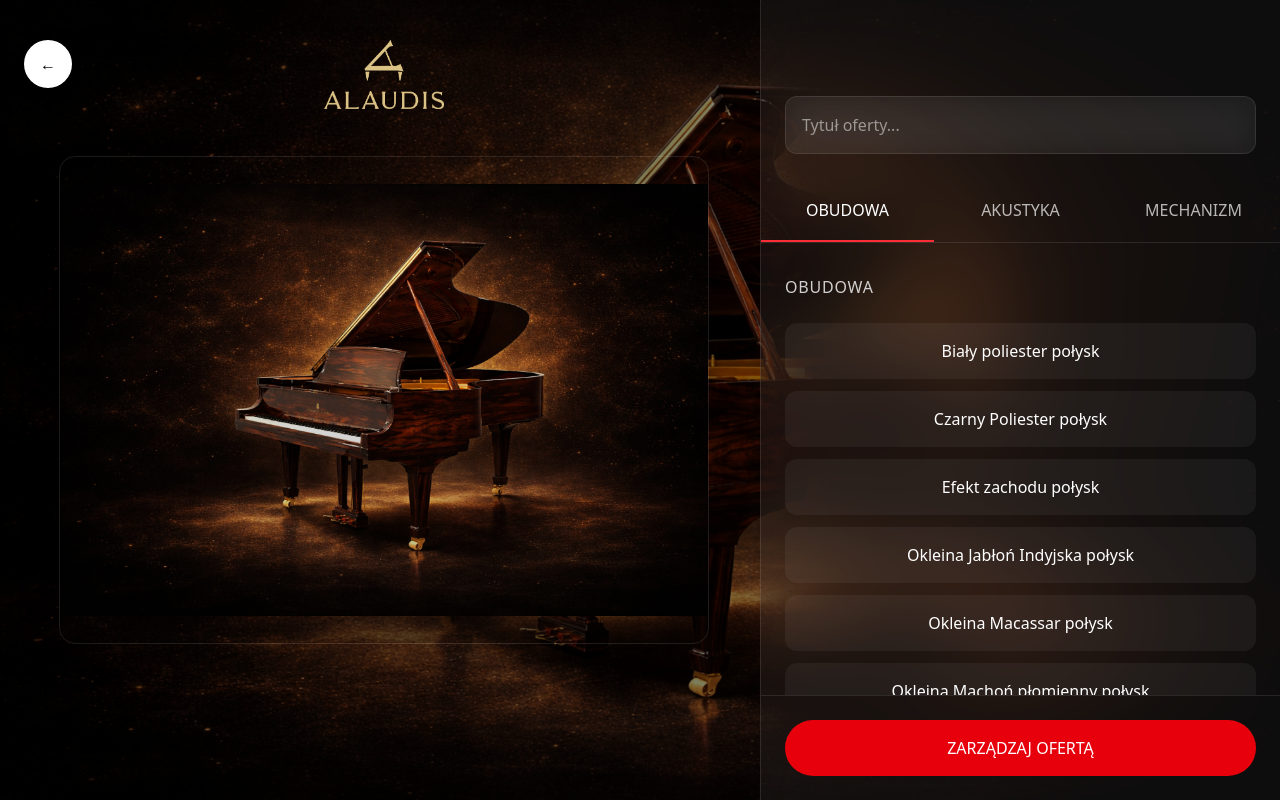
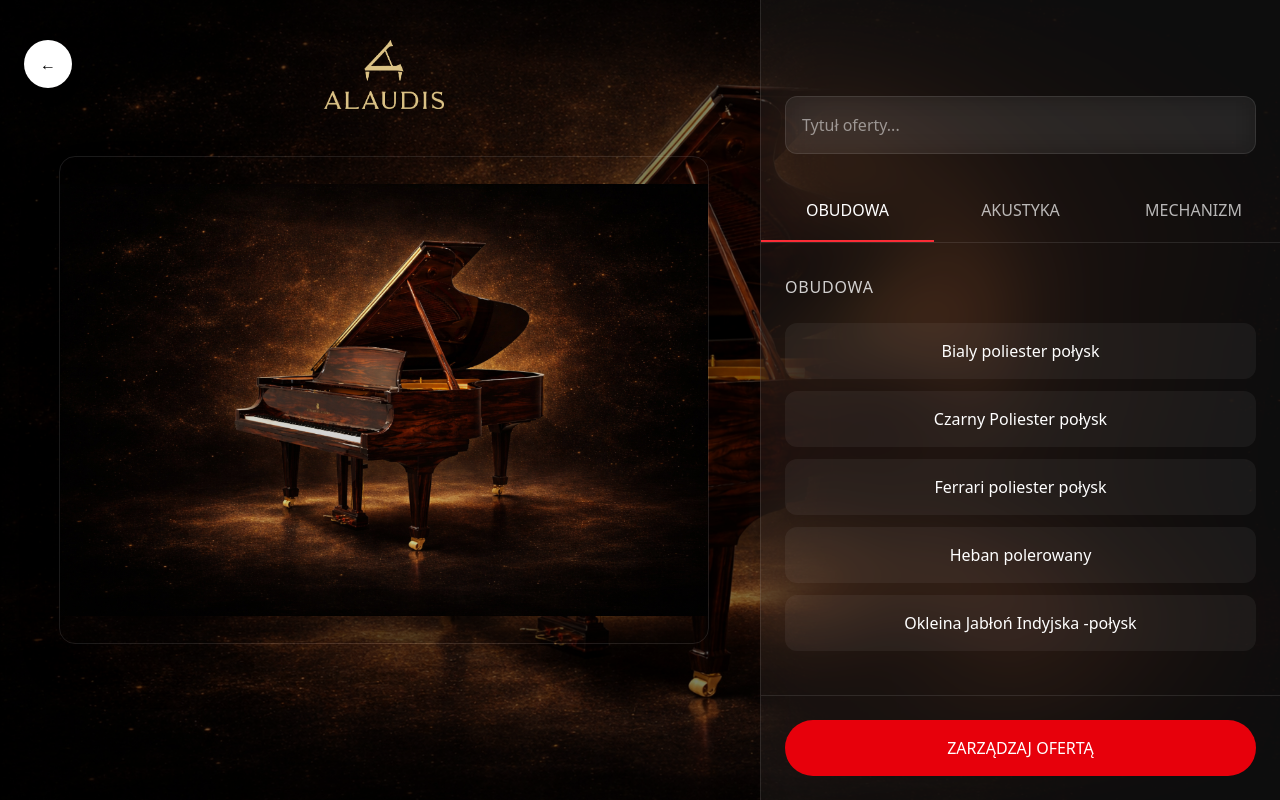
Before and after one commit to RafalZduniak77/alaudis-site, a Next.js app: page /konfigurator in a window 1280 px wide. Built offline with nearby package versions, Linux system fonts and the light colour scheme.

Commit message:
Update homepage text and Alaudis 214

```diff
--- a/components/konfigurator/data.ts
+++ b/components/konfigurator/data.ts
@@ -23,7 +23,8 @@
 // - defaultPreviewImage
 //
 // UWAGA:
-// Podmieniłem ścieżki plików na dokładne nazwy, które podałeś:
+// W tej wersji sekcja OBUDOWA została podmieniona
+// na nowe nazwy i nowe pliki PNG:
 // - Bialy poliester połysk.png
 // - Czarny Poliester połysk.png
 // - Ferrari poliester połysk.png
@@ -42,14 +43,11 @@ import { OptionsMap } from "./types";
 // - mechanizm
 export const options: OptionsMap = {
   obudowa: [
-    "Biały poliester połysk",
+    "Bialy poliester połysk",
     "Czarny Poliester połysk",
-    "Efekt zachodu połysk",
-    "Okleina Jabłoń Indyjska połysk",
-    "Okleina Macassar połysk",
-    "Okleina Machoń płomienny połysk",
-    "Okleina Palisander Santos połysk",
-    "Okleina Orzech Włoski połysk",
+    "Ferrari poliester połysk",
+    "Heban polerowany",
+    "Okleina Jabłoń Indyjska -połysk",
   ],
 
   akustyka: [
@@ -151,14 +149,12 @@ export const previewImageMap: Record<string, string> = {
   // --------------------------------------------------------
   // OBUDOWA
   // --------------------------------------------------------
-  "Biały poliester połysk": "/konfigurator/Bialy poliester połysk.png",
+  "Bialy poliester połysk": "/konfigurator/Bialy poliester połysk.png",
   "Czarny Poliester połysk": "/konfigurator/Czarny Poliester połysk.png",
-  "Efekt zachodu połysk": "/konfigurator/Ferrari poliester połysk.png",
-  "Okleina Jabłoń Indyjska połysk": "/konfigurator/Okleina Jabłoń Indyjska -połysk.png",
-  "Okleina Macassar połysk": "/konfigurator/Heban polerowany.png",
-  "Okleina Machoń płomienny połysk": "/konfigurator/Okleina Machoń płomienny-połysk.jpg",
-  "Okleina Palisander Santos połysk": "/konfigurator/Okleina Palisander Santos -połysk.jpg",
-  "Okleina Orzech Włoski połysk": "/konfigurator/Okleina Orzech Włoski- połysk.jpg",
+  "Ferrari poliester połysk": "/konfigurator/Ferrari poliester połysk.png",
+  "Heban polerowany": "/konfigurator/Heban polerowany.png",
+  "Okleina Jabłoń Indyjska -połysk":
+    "/konfigurator/Okleina Jabłoń Indyjska -połysk.png",
 
   // --------------------------------------------------------
   // AKUSTYKA
@@ -168,7 +164,8 @@ export const previewImageMap: Record<string, string> = {
   "Dno rezonansowe Strunz": "/konfigurator/dno-strunz.jpg",
   "Dno rezonansowe Chiresse": "/konfigurator/dno-chiresse.jpg",
   "Lakierowanie dna rezonansowego mat": "/konfigurator/dno mat-strunz.jpg",
-  "Lakierowanie dna rezonansowego połysk": "/konfigurator/dno połysk-chiresse.jpg",
+  "Lakierowanie dna rezonansowego połysk":
+    "/konfigurator/dno połysk-chiresse.jpg",
 
   // --------------------------------------------------------
   // MECHANIZM
```
